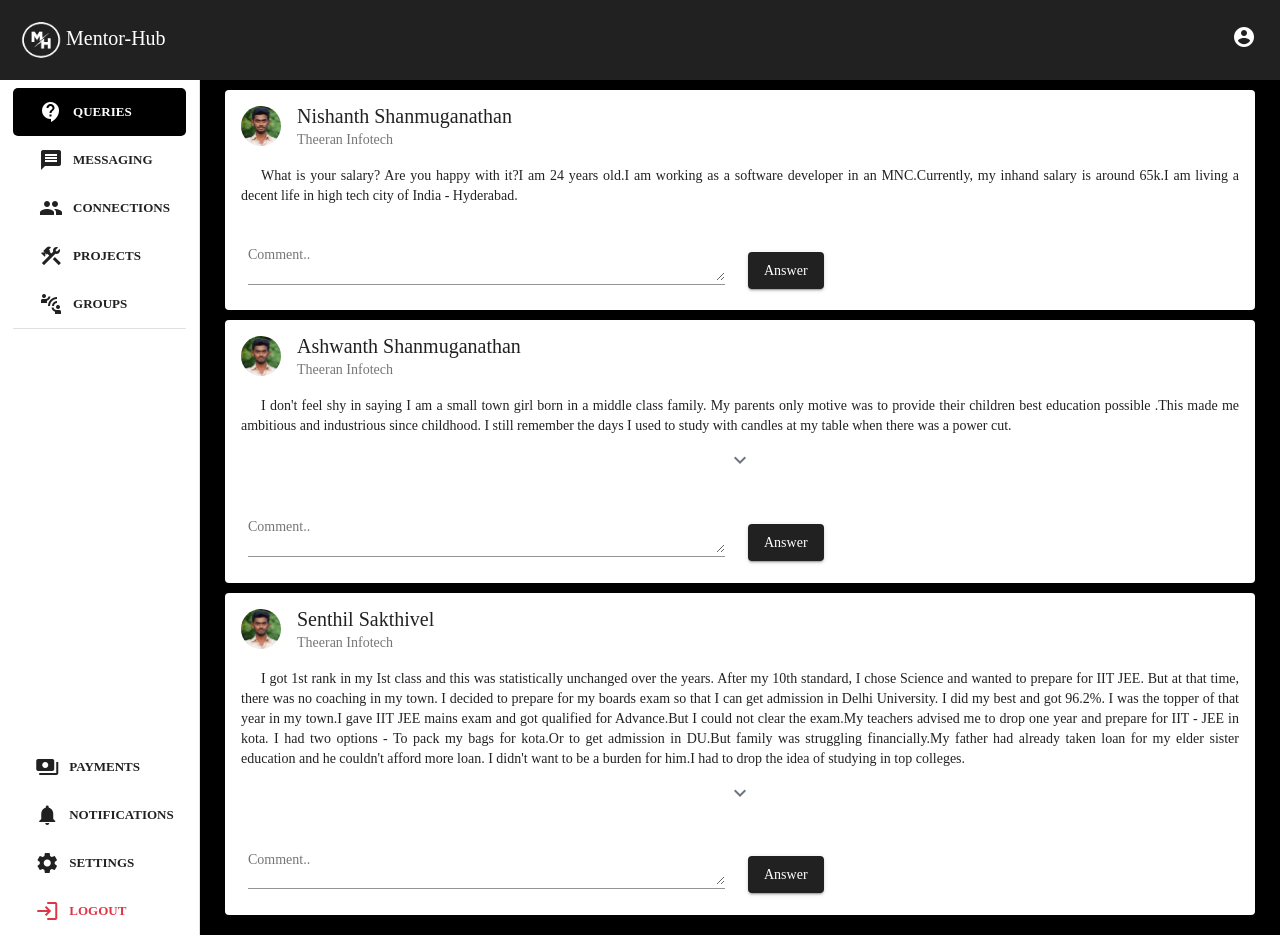
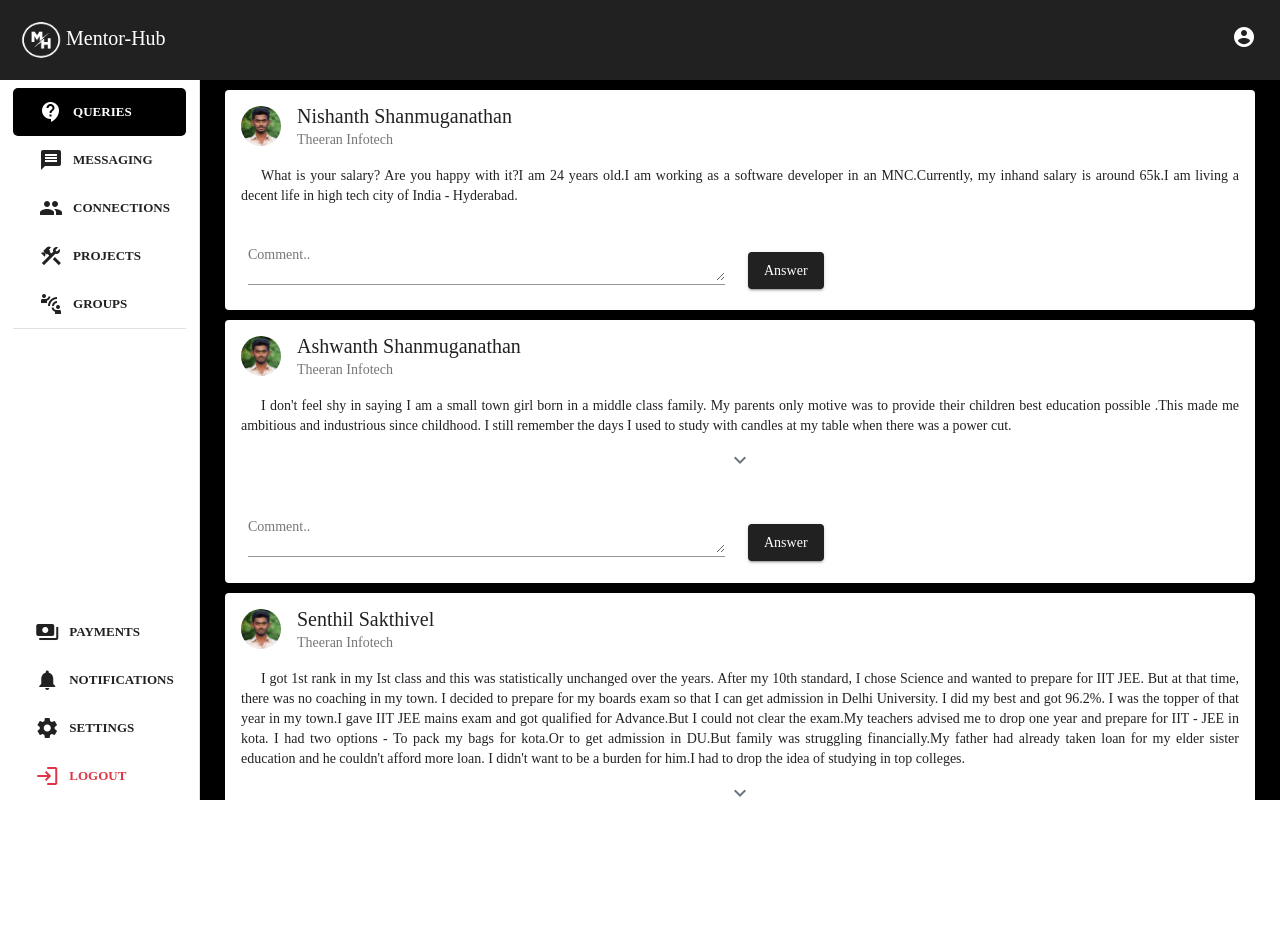
Before and after one commit to Nishanth-Shanmuganathan/Mentor, an Angular app: page / in a window 1280 px wide. After the commit the page ends 800 px from the top, so only its background shows below. Built offline with nearby package versions, Linux system fonts and the light colour scheme; sample sign-in values are in the browser's storage; a web font is replaced by a local one.

Commit message:
Mat container bug fixed
now the contents alone will scroll and side persisits the position

```diff
--- a/src/app/layouts/mentor-layout/mentor-layout.component.css
+++ b/src/app/layouts/mentor-layout/mentor-layout.component.css
@@ -16,8 +16,10 @@ mat-drawer {
 
 .router-outlet {
   padding: 10px;
-  width: 100%;
-  height: 100%;
   background-color: black;
+  position: absolute;
+}
 
+mat-drawer-container {
+  /* flex: 1 1 auto; */
 }
--- a/src/app/layouts/mentor-layout/mentor-layout.component.html
+++ b/src/app/layouts/mentor-layout/mentor-layout.component.html
@@ -5,7 +5,7 @@
     (window:resize)="mobileView()"
   ></app-header>
   <div class="outlet-div">
-    <mat-drawer-container style="height: 100%;" class="example-container">
+    <mat-drawer-container style="height: 100%;">
       <mat-drawer
         #drawer
         [mode]="isMobile ? 'over' : 'side'"
--- a/src/styles.css
+++ b/src/styles.css
@@ -12,3 +12,16 @@ body {
 * {
   font-family: 'Averia Gruesa Libre';
 }
+
+*::-webkit-scrollbar {
+  width: 5px;
+}
+
+*::-webkit-scrollbar-track {
+  background-color: #000000;
+}
+
+*::-webkit-scrollbar-thumb {
+  border-radius: 100px;
+  background-color: #ffffff;
+}
```
